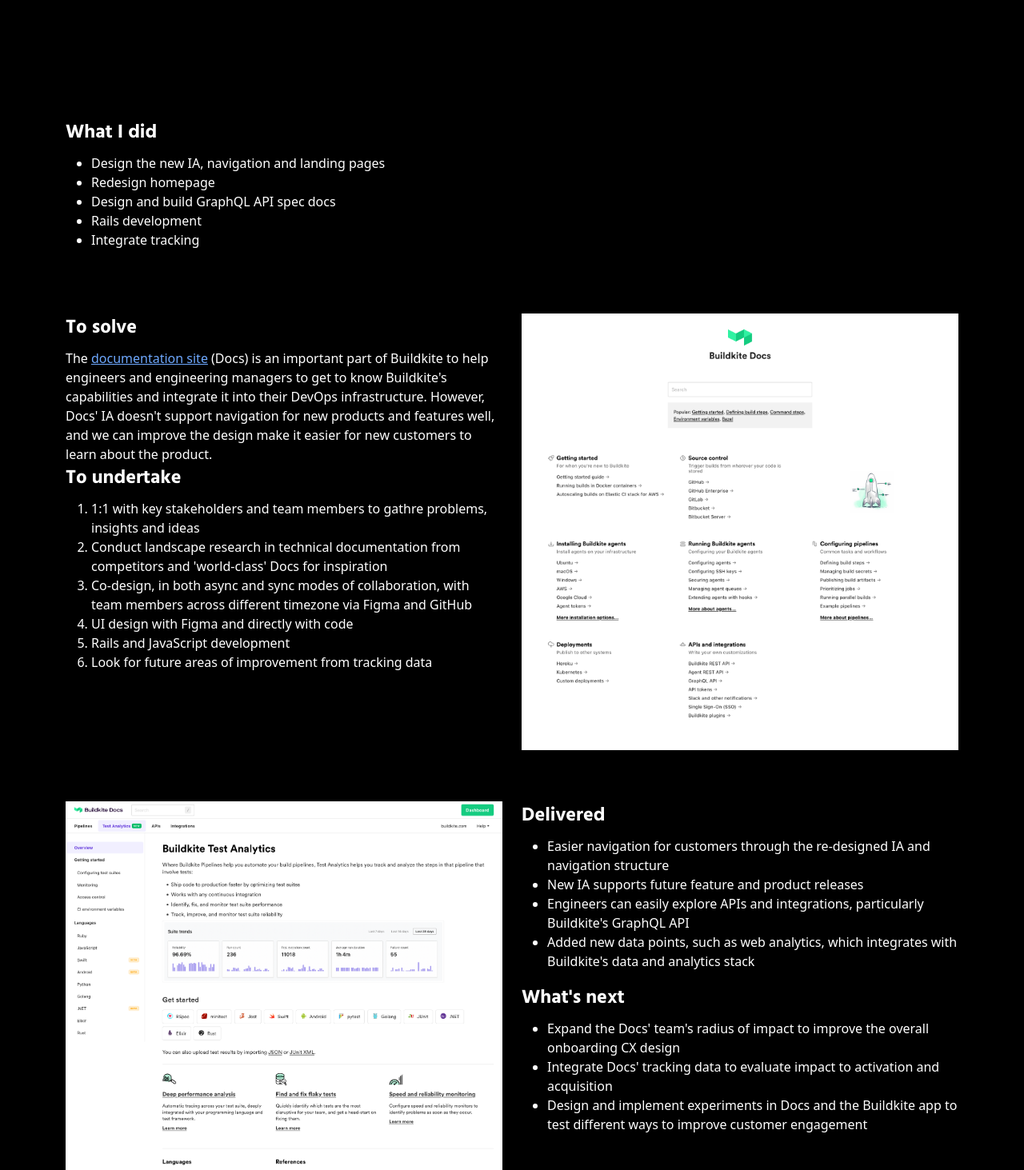
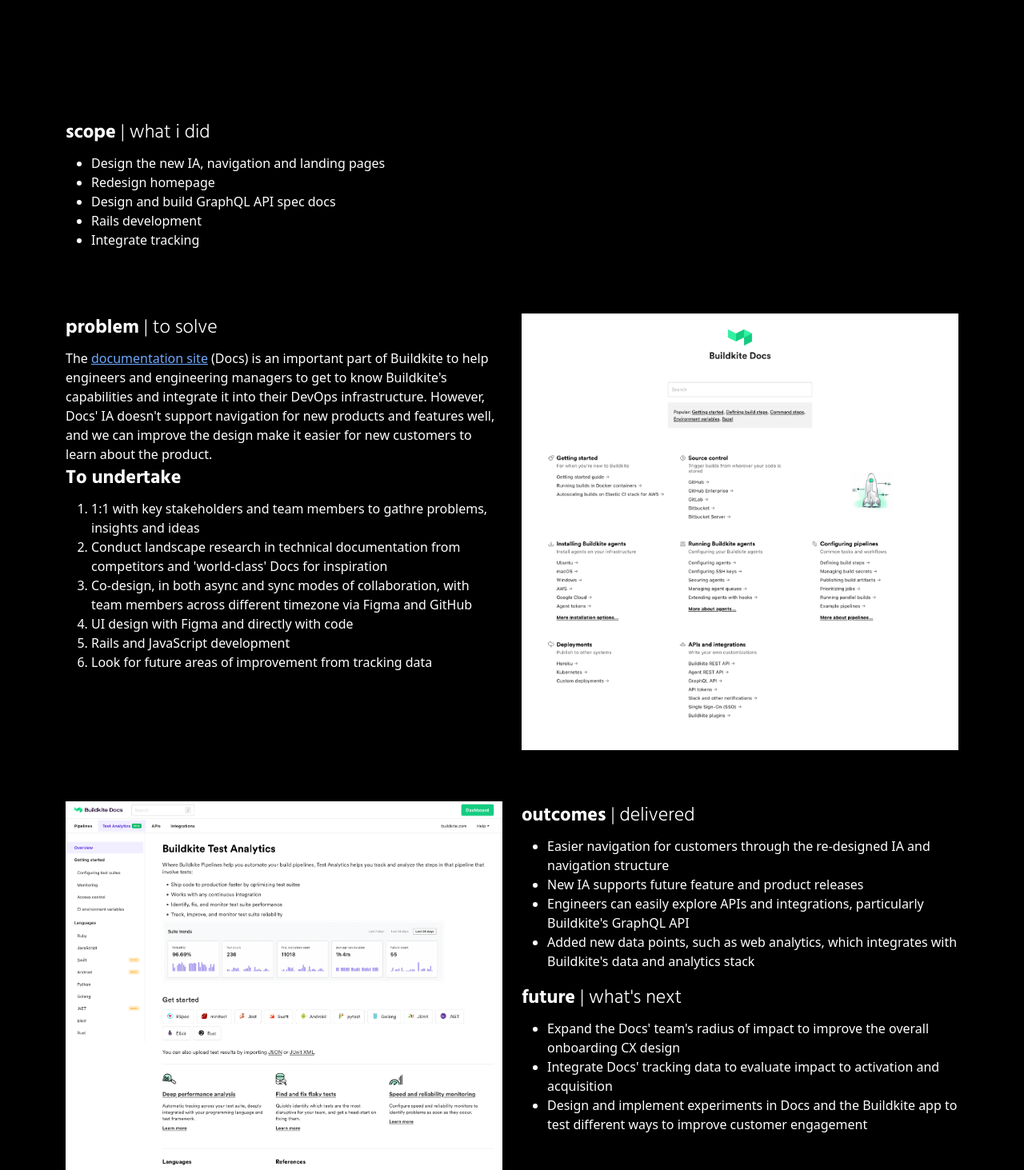
Before and after one commit to QueenVivi/olys-website, a Next.js app: page /buildkite in a window 1280 px wide. Shown: the part 618-2081 px from the top of the page at 80% size. Built offline with nearby package versions, Linux system fonts and the light colour scheme.

Commit message:
Imported and styled Eyebrow in Work page

```diff
--- a/components/Eyebrow/Eyebrow.module.scss
+++ b/components/Eyebrow/Eyebrow.module.scss
@@ -1,4 +1,5 @@
 .Eyebrow {
+  text-transform: lowercase;
   &::before {
     content: "| ";
   }
--- a/pages/[workId].tsx
+++ b/pages/[workId].tsx
@@ -1,5 +1,6 @@
 import Layout from "../components/Layout";
 import Hero from "../components/Hero";
+import Eyebrow from "../components/Eyebrow";
 import content from "../content.json";
 
 export default function Work({
@@ -27,13 +28,13 @@ export default function Work({
           />
           <div className="row mb-6">
             <div className="col-md-6">
-              <h2>{scope.title}</h2>
+              <Eyebrow eyebrow="scope" heading={scope.title} />
               <div dangerouslySetInnerHTML={{ __html: scope.content }} />
             </div>
           </div>
           <div className="row mb-6">
             <div className="col-md-6">
-              <h2>{problem.title}</h2>
+              <Eyebrow eyebrow="problem" heading={problem.title} />
               <div dangerouslySetInnerHTML={{ __html: problem.content }} />
               <h2>{process.title}</h2>
               <div dangerouslySetInnerHTML={{ __html: process.content }} />
@@ -55,9 +56,9 @@ export default function Work({
               />
             </div>
             <div className="col-md-6">
-              <h2>{outcomes.title}</h2>
+              <Eyebrow eyebrow="outcomes" heading={outcomes.title} />
               <div dangerouslySetInnerHTML={{ __html: outcomes.content }} />
-              <h2>{future.title}</h2>
+              <Eyebrow eyebrow="future" heading={future.title} />
               <div dangerouslySetInnerHTML={{ __html: future.content }} />
             </div>
           </div>
```
